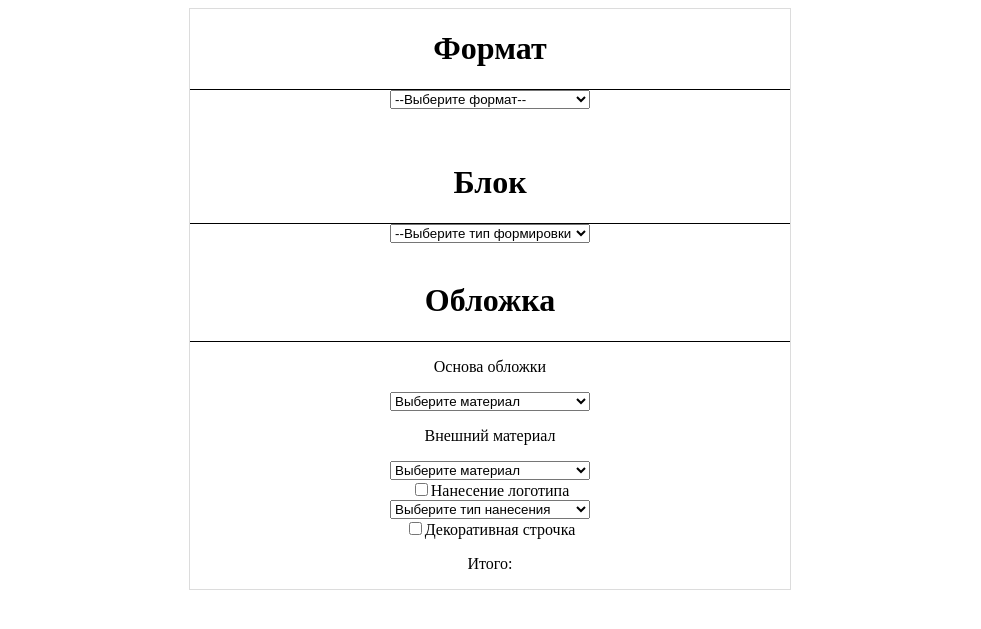
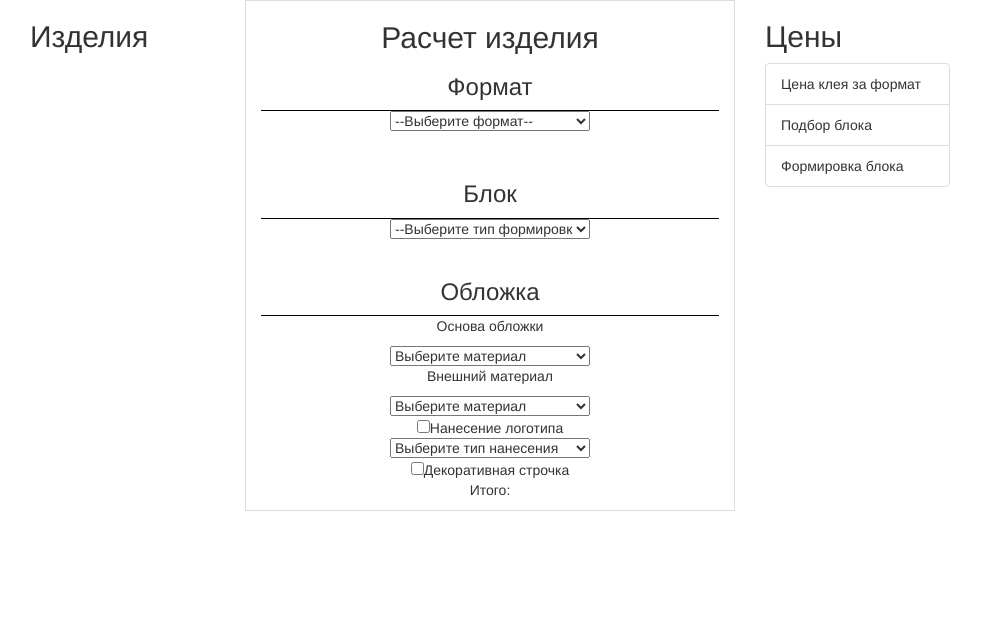
Before and after one commit to mikhailtarrasov/OnlineTypography, an ASP.NET MVC app: page / in a window 1280 px wide. Shown: the top 629 px of the page, without its empty margins (150-1131 px from the left). Run offline with ASP.NET Core 8 and stand-ins for ASP.NET MVC 5, Linux system fonts and the light colour scheme; the project's own start-up code is not run, and a stand-in starts its controllers and pages; some libraries are stand-ins or nearby versions.

Commit message:
Добавлена стоимость фальцовки, немного изменен стиль

```diff
--- /dev/null
+++ b/Vera/Vera/Content/Style.css
@@ -0,0 +1,6 @@
+body {
+}
+
+.main {
+    max-width: 980px;
+}
--- a/Vera/Vera/Controllers/HomeController.cs
+++ b/Vera/Vera/Controllers/HomeController.cs
@@ -19,6 +19,9 @@
         // GET: /Home/
 
         DatabaseContext db = new DatabaseContext();
+        // Фальцовка. Только для потетрадного типа формировки блока, умножается на кол-во тетрадей
+        private decimal fillisterPrice = 0.5m;
+
 
         public ActionResult Index()
         {
@@ -33,9 +36,10 @@
             return View();
         }
 
-        public ActionResult SetGluePrice(int id)
+        public decimal SetGluePrice(int id)
         {
-            return PartialView(db.GluePrices.FirstOrDefault(x => x.Format.Id == id));
+            var model = db.GluePrices.FirstOrDefault(x => x.Format.Id == id);
+            return model.Price.Cost*model.Price.Currency.Rate;
         }
 
         public ActionResult FormingType(int id)
@@ -64,6 +68,11 @@
             else pageCount = (int)id;
             var job = db.Jobs.FirstOrDefault(x => x.JobTitle == "Подбор блока");
             return job.Pay.Cost * job.Pay.Currency.Rate * pageCount;
+        }
+
+        public decimal SetFillisterPrice(int id)
+        {
+            return fillisterPrice*id;
         }
 
         public void FillInTheDatabase()
--- a/Vera/Vera/Views/Home/Index.cshtml
+++ b/Vera/Vera/Views/Home/Index.cshtml
@@ -22,21 +22,29 @@
     </style>
 </head>
 <body>
+<div class="container main">
+    <div class="row">
+        <div class="col-xs-3">
+            <div class="container-fluid">
+                <h2>Изделия</h2>
+            </div>
+        </div>
+        <div class="col-xs-6" style="border: 1px solid gainsboro;">
+            <div style="margin: 0 auto; text-align: center;">
+                <h2>Расчет изделия</h2>
 
-<div style="margin: 0 auto; width: 600px; border: 1px solid gainsboro; text-align: center;">
-
-    <h1>Формат</h1>
-    <div style="height: 1px; width: 600px; background: black;"></div>
+                <h3>Формат</h3>
+                <div style="height: 1px; width: 458px; background: black;"></div>
                 @Html.DropDownList("Format", "--Выберите формат--")<Br/>
                 <p id="price"></p><br/>
 
-    <h1>Блок</h1>
-    <div style="height: 1px; width: 600px; background: black;"></div>
+                <h3>Блок</h3>
+                <div style="height: 1px; width: 458px; background: black;"></div>
                 @Html.DropDownList("FormingType", "--Выберите тип формировки блока--")
                 <div id="formingTypeBlock"></div><br/>
 
-    <h1>Обложка</h1>
-    <div style="height: 1px; width: 600px; background: black;"></div>
+                <h3>Обложка</h3>
+                <div style="height: 1px; width: 458px; background: black;"></div>
                 <p>Основа обложки</p>
                 <select style="width: 200px;" name="hero[]">
                     <option value>Выберите материал</option>
@@ -63,5 +71,31 @@
                 <p>Итого: </p>
                 <span id="totalPrice"></span>
             </div>
+        </div>
+        <div class="col-xs-3">
+            <div class="container-fluid">
+                <h2>Цены</h2>
+                <ul class="list-group">
+                    <li class="list-group-item">
+                    <span class="badge" id="gluePrice"></span>
+                    Цена клея за формат
+                    </li>
+                    <li class="list-group-item">
+                        <span class="badge" id="countOfPagePrice"></span>
+                        Подбор блока
+                    </li>
+                    <li class="list-group-item" id="fillisterLi">
+                        <span class="badge" id="fillisterPrice"></span>
+                        Фальцовка
+                    </li>
+                    <li class="list-group-item">
+                        <span class="badge" id="blockPrice"></span>
+                        Формировка блока
+                    </li>
+                </ul>
+            </div>
+        </div>
+    </div>
+</div>
 </body>
 </html>
--- a/Vera/Vera/Views/Home/SetGluePrice.cshtml
+++ /dev/null
@@ -1 +0,0 @@
-Цена клея за формат @Model.Format.Name: @(@Model.Price.Cost * @Model.Price.Currency.Rate)@Model.Price.Currency.Name
--- a/Vera/Vera/Views/Shared/_Layout.cshtml
+++ b/Vera/Vera/Views/Shared/_Layout.cshtml
@@ -7,13 +7,15 @@
 <head>
     <meta charset="utf-8" />
     <title>@ViewBag.Title</title>
+    <link rel="stylesheet" href="~/Content/bootstrap.css"/>
+    <link rel="stylesheet" href="~/Content/Style.css"/>
 </head>
 
 <body>
 
-
     @RenderBody()
     <script src="~/Scripts/jquery.min.js"></script>
+    <script src="~/Scripts/bootstrap.min.js"></script>
     <script src="~/Scripts/myScript.js"></script>
 
 </body>
```
Also changed, not shown: Vera/Vera/Scripts/myScript.js (+31 -2 lines), Vera/Vera/Views/Home/FormingType.cshtml (+31 -26 lines). Lines whose indentation alone changed are shown as unchanged.
